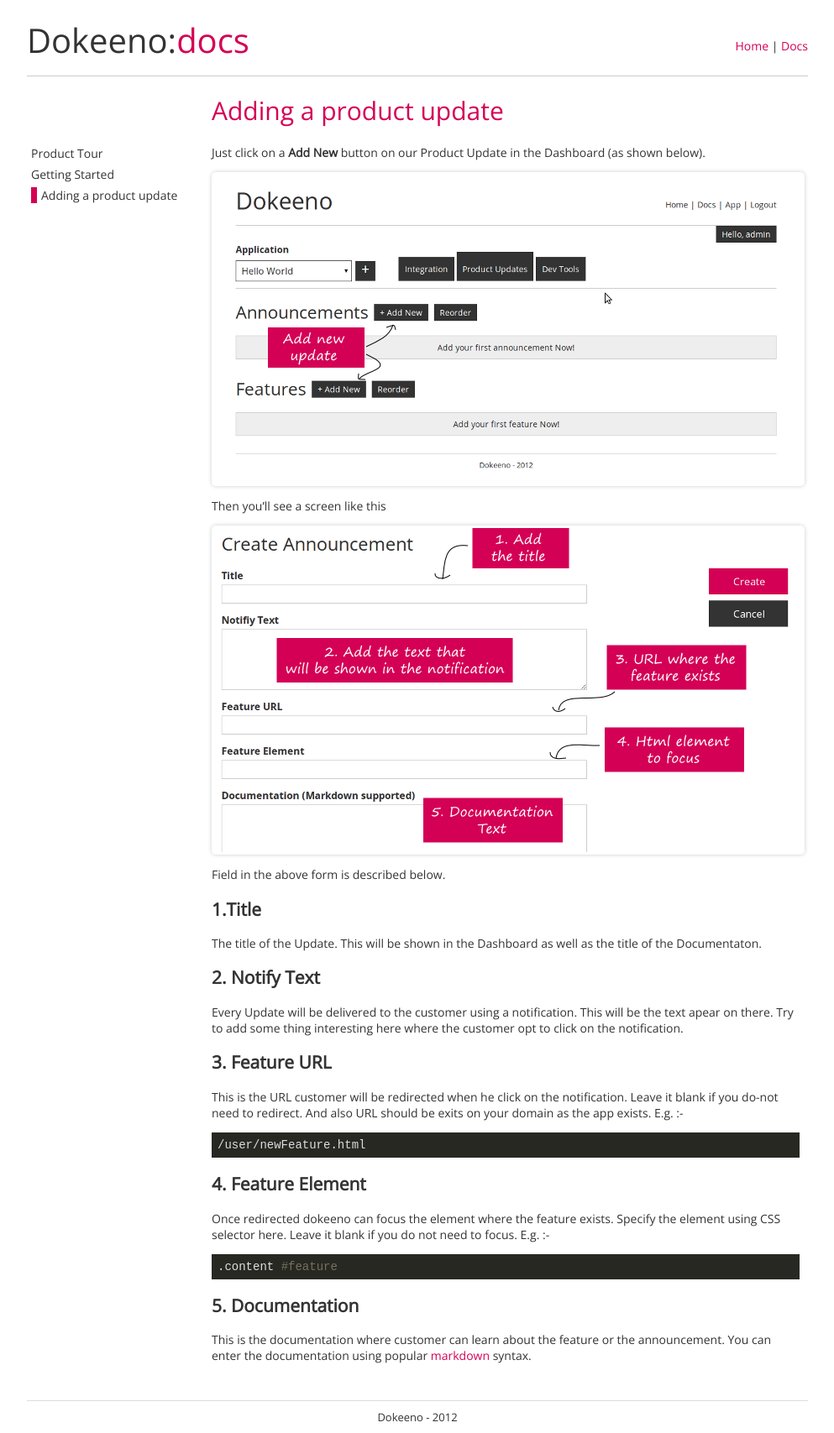
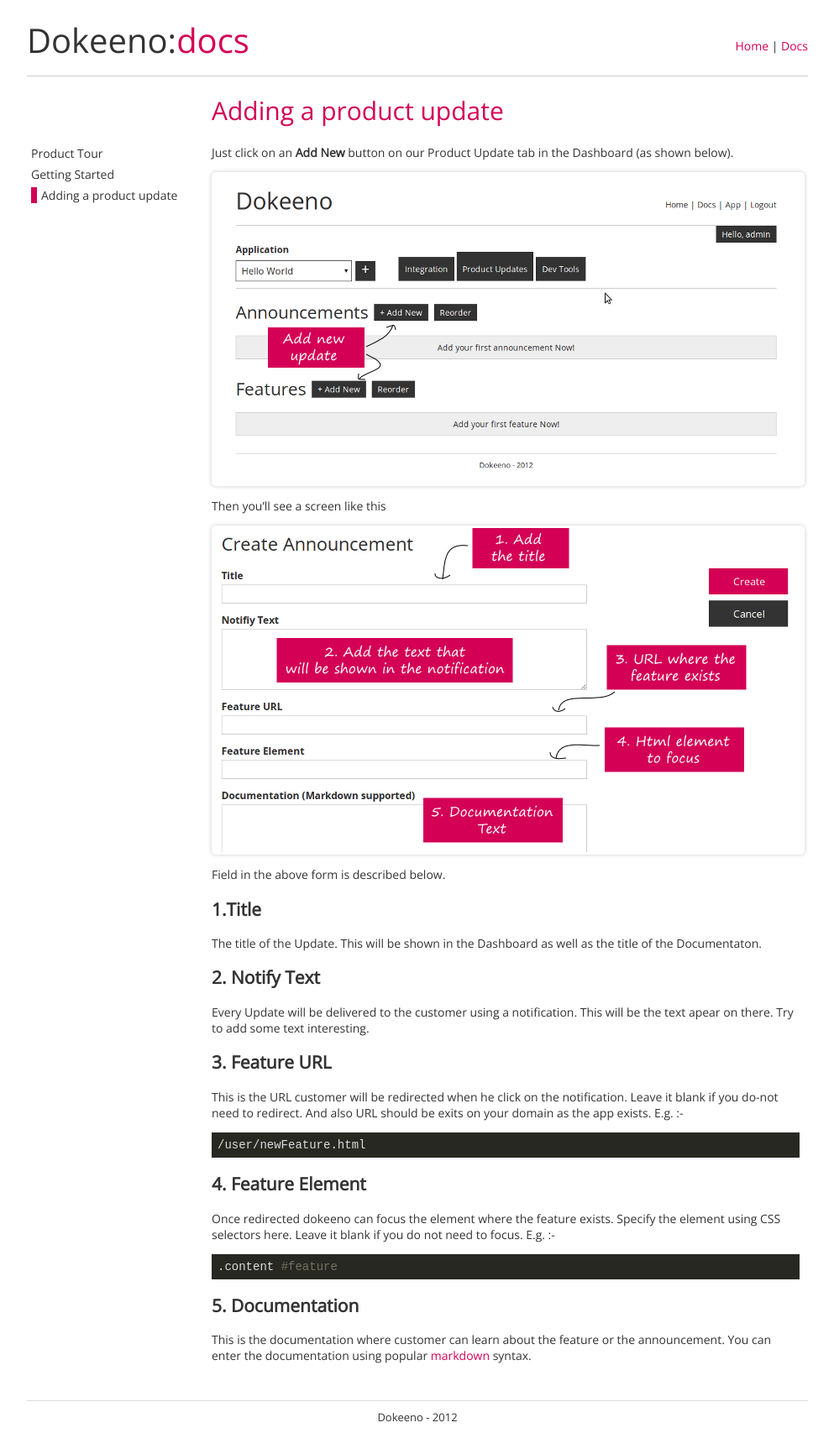
Before and after one commit to dokeeno/dokeeno.github.com, a Jekyll site: the page built from _posts/2012-05-28-adding-a-product-update.md, in a window 1280 px wide. Shown: the whole page at 84% size, without its empty margins (143-1136 px from the left). Built offline with Jekyll 4.4.1, drawn with Linux system fonts in a browser that asks for light colours.

Commit message:
fixed grammer mistakes

```diff
--- a/_posts/2012-05-28-adding-a-product-update.md
+++ b/_posts/2012-05-28-adding-a-product-update.md
@@ -3,7 +3,7 @@ layout: post
 title: Adding a product update
 ---
 
-Just click on a **Add New** button on our Product Update in the Dashboard (as shown below).
+Just click on an **Add New** button on our Product Update tab in the Dashboard (as shown below).
 
 ![Add Product Updates](/images/getting-started/product-updates.png)
 
@@ -18,7 +18,7 @@ The title of the Update. This will be shown in the Dashboard as well as the titl
 
 ##2. Notify Text
 Every Update will be delivered to the customer using a notification. This will be the text apear on there.
-Try to add some thing interesting here where the customer opt to click on the notification.
+Try to add some text interesting.
 
 ##3. Feature URL
 This is the URL customer will be redirected when he click on the notification. Leave it blank if you do-not need to redirect.
@@ -27,7 +27,7 @@ And also URL should be exits on your domain as the app exists. E.g. :-
 	/user/newFeature.html
 
 ##4. Feature Element
-Once redirected dokeeno can focus the element where the feature exists. Specify the element using CSS selector here. Leave it blank if you do not need to focus. E.g. :-
+Once redirected dokeeno can focus the element where the feature exists. Specify the element using CSS selectors here. Leave it blank if you do not need to focus. E.g. :-
 
 	.content #feature
 
```
